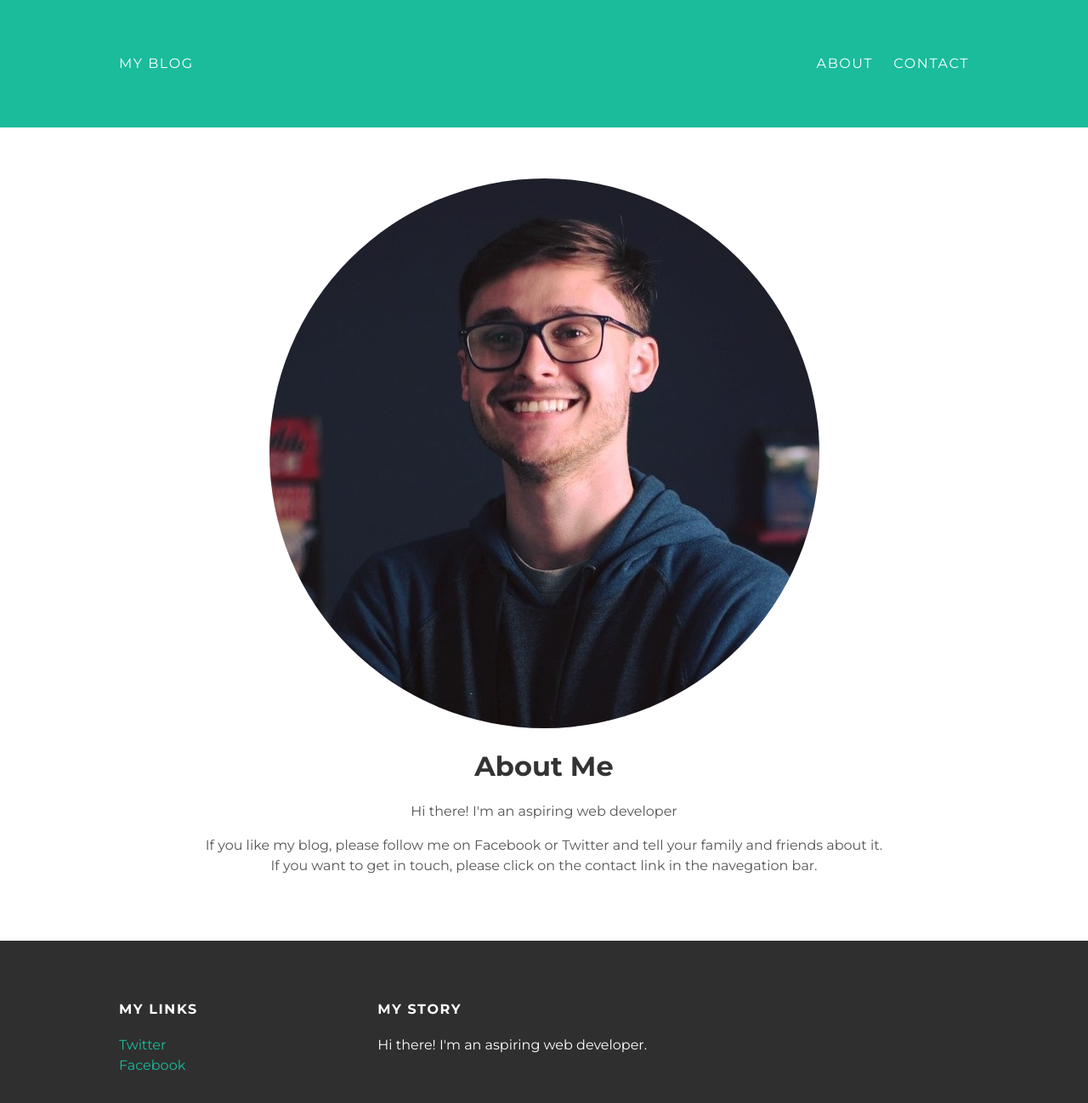
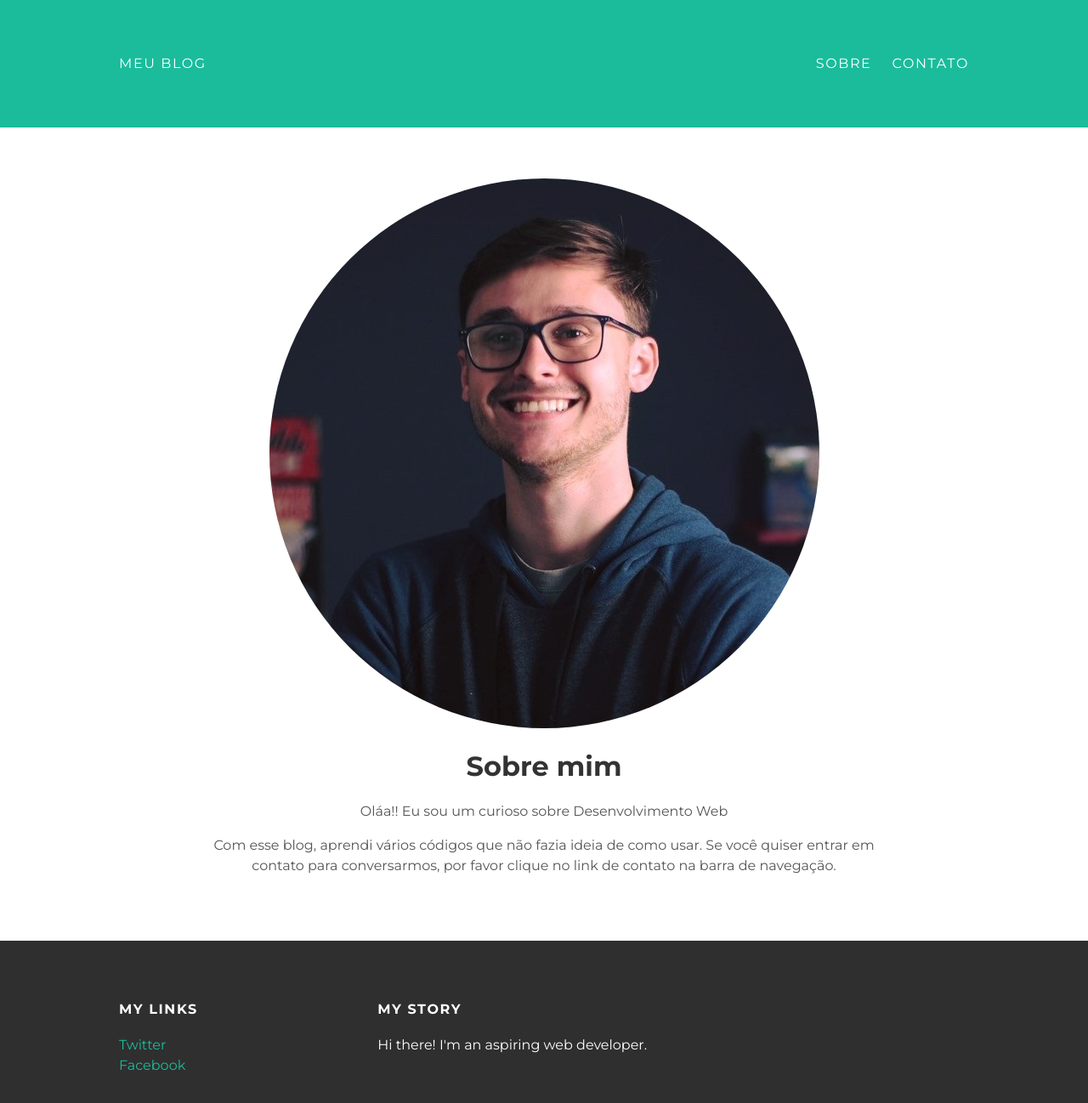
Before and after one commit to TiagoMaiaChieregatto/TiagoMaiaChieregatto.github.io, a plain HTML site: page about.html in a window 1280 px wide. Shown: the whole page at 85% size. Drawn offline with Linux system fonts and the light colour scheme.

Commit message:
Update about.html

```diff
--- a/about.html
+++ b/about.html
@@ -2,16 +2,16 @@
 <html lang="en" dir="ltr">
   <head>
     <meta charset="utf-8">
-    <title>My Blog</title>
+    <title>Meu Blog</title>
     <link rel="stylesheet" type="text/css" href="style.css">
   </head>
   <body>
     <div id="header">
       <div class="container">
-        <a href="index.html">My Blog</a>
+        <a href="index.html">Meu Blog</a>
         <ul id="header-nav">
-          <li><a href="about.html">About</a></li>
-          <li><a href="mailto:tiagomaiadg@gmail.com?subject=feedback">Contact</a></li>
+          <li><a href="about.html">Sobre</a></li>
+          <li><a href="mailto:tiagomaiadg@gmail.com?subject=feedback">Contato</a></li>
         </ul>
       </div>
     </div>
@@ -21,10 +21,10 @@
           <div class="about-author">
             <img src="me.jpg">
           </div>
-          <h1 class="about-tittle">About Me</h1>
+          <h1 class="about-tittle">Sobre mim</h1>
           <div class="about-content">
-            <p>Hi there! I'm an aspiring web developer</p>
-            <p>If you like my blog, please follow me on Facebook or Twitter and tell your family and friends about it. If you want to get in touch, please click on the contact link in the navegation bar.</p>
+            <p>Oláa!! Eu sou um curioso sobre Desenvolvimento Web</p>
+            <p>Com esse blog, aprendi vários códigos que não fazia ideia de como usar. Se você quiser entrar em contato para conversarmos, por favor clique no link de contato na barra de navegação.</p>
           </div><!-- about-content -->
         </div><!-- about -->
       </div><!-- container -->
```
